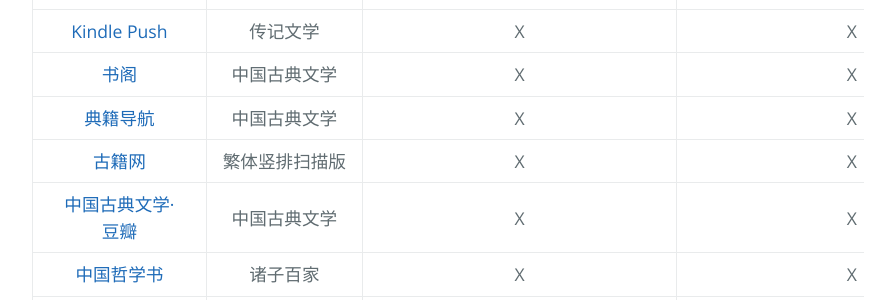
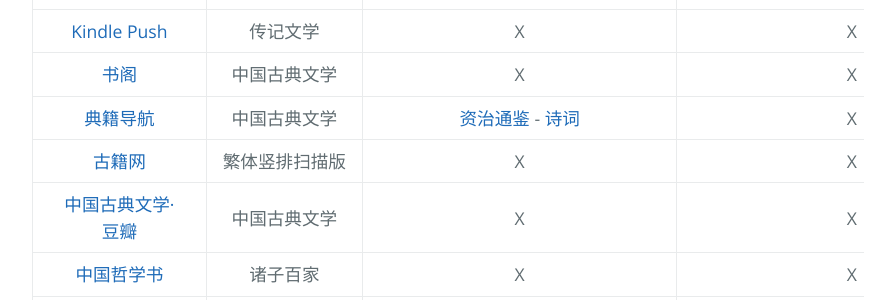
Before and after one commit to AmbroseRen/test, a Jekyll site: the page built from Library/BookSearch.md, in a window 1280 px wide and 900 px high, scrolled down 1088 px. Shown: the part 154-454 px from the top of the window, without its empty margins (192-1087 px from the left). Built offline with Jekyll 4.4.1, drawn with Linux system fonts in a browser that asks for light colours; our own code applies the rules of GitHub Pages for plain Markdown files; the repository's description, which GitHub fills in, is left out.

Commit message:
Update BookSearch.md

```diff
--- a/Library/BookSearch.md
+++ b/Library/BookSearch.md
@@ -28,7 +28,7 @@
 | [好读](http://www.haodoo.net/) | 现代文学·轻小说 | X | X | X |
 | [Kindle Push](https://book.einverne.info/) | 传记文学 | X | X | X |
 | [书阁](https://new.shuge.org/collections/) | 中国古典文学 | X | X | X |
-| [典籍导航](https://www.2345daohang.com/) | 中国古典文学 | X | X | X |
+| [典籍导航](https://www.2345daohang.com/) | 中国古典文学 | [资治通鉴](https://www.2345daohang.com/dianji/63279/) - [诗词](https://www.2345daohang.com/shici/list.htm) | X | X |
 | [古籍网](http://www.bookinlife.net/) | 繁体竖排扫描版 | X | X | X |
 | [中国古典文学·豆瓣](https://tushu.docin.com/) | 中国古典文学 | X | X | X |
 | [中国哲学书](https://ctext.org/zh) | 诸子百家 | X | X | X |
```
